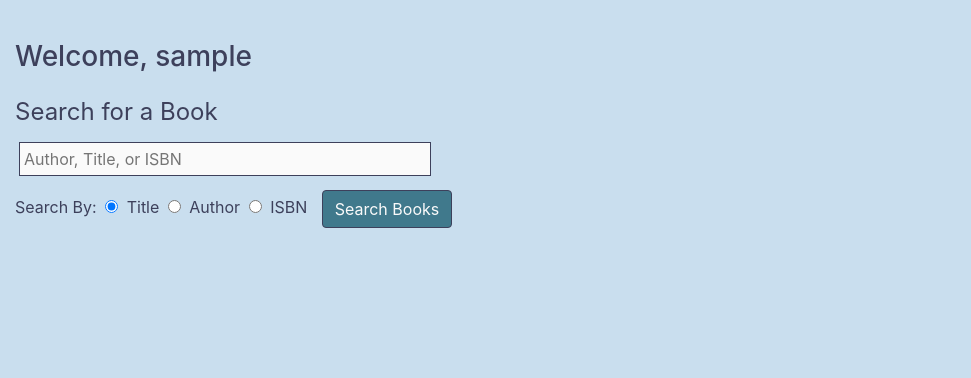
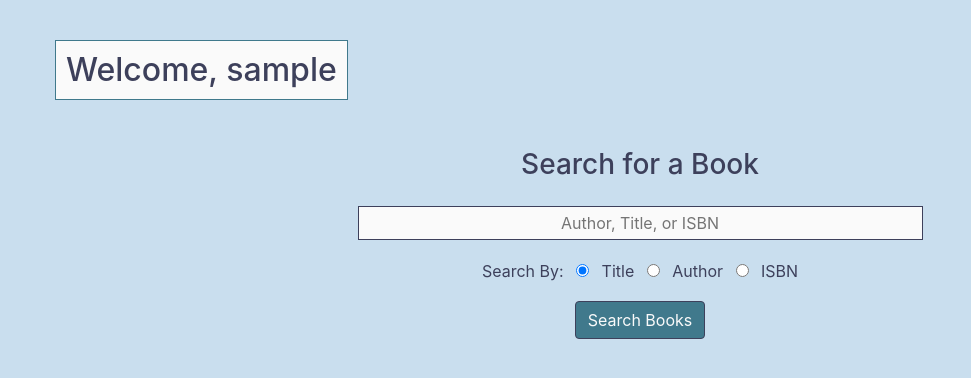
Before and after one commit to sjudkis/book-thoughts, a Flask app: page / in a window 1280 px wide. Shown: the part 58-436 px from the top of the page, without its empty margins (0-971 px from the left). Run offline with Flask 2, Linux system fonts and the light colour scheme; the visitor is signed in with stand-in values (Sample User, id 1); some libraries are stand-ins or nearby versions.

Commit message:
I think it's done?

```diff
--- a/static/style.css
+++ b/static/style.css
@@ -18,7 +18,46 @@ input {
     padding: 4px;
     margin: 4px;
     background-color: #FAFAFA;
+    text-align: center;
 }
+
+
+#welcome-header {
+    display: inline-block;
+    margin-left: 40px;
+    margin-top: 40px;
+    border: 1px solid #40798C;
+    background-color: #FAFAFA;
+    /* width: 100%; */
+    padding: 10px;
+    text-align: left;
+}
+
+#results-table {
+    background-color: #FAFAFA;
+    border: 1px solid #40798C;
+    border-collapse: collapse;
+    width: 60%;
+    margin: 15px auto;
+}
+
+td, th {
+    border: 1px solid #40798C;
+    padding: 5px;
+}
+
+th {
+    text-align: center;
+}
+
+tr {
+    padding: 5px;
+}
+
+tr:nth-child(even) {
+    background-color: #EDF6FD;
+  }
+
 
 .navbar {
     background-color: #FAFAFA;
@@ -56,6 +95,7 @@ input {
 
 .back-button {
     margin: 40px;
+    margin-bottom: 60px;
 }
 
 .header-row {
@@ -74,10 +114,64 @@ input {
     font-size: 4em;
 }
 
+.user-review {
+    background-color: #FAFAFA;
+    border: 1px solid #40798C;
+    width: 60%;
+    margin: 20px auto;
+}
 
+.reviewer-name {
+    margin: 10px auto;
 
+}
 
+.user-rating, .review-text {
+    padding: 0px 20px;
+}
 
+#edit-review-btn {
+    margin-bottom: 20px;
+}
+
+#display-book-header {
+    background-color: #FAFAFA;
+    border: 1px solid #40798C;
+    display: inline-block;
+    padding: 5px 20px;
+}
+
+#display-book-data {
+    margin-top: 30px;
+}
+
+#display-book-review-header {
+    margin-bottom: 30px;
+}
+
+#write-review-btn {
+    margin: 35px 0px;
+}
+
+#review-text {
+    padding: 4px;
+}
+
+#write-review-form {
+    margin: 20px;
+}
+
+#rating-system-label {
+    margin:10px;
+}
+
+.search-type-row {
+    margin: 12px;
+}
+
+.search-type-radio {
+    margin: 8px;
+}
 
 /* ***************************** */
 /* 5 star rating system */
@@ -85,6 +179,7 @@ input {
     float: left;
     height: 46px;
     padding: 0 10px;
+    margin-left:10px;
 }
 .rate:not(:checked) > input {
     position:absolute;
@@ -126,5 +221,6 @@ input {
 
 .error-text {
     color: #B9314F;
+    margin: 10px;
 }
 /* Modified from: https://github.com/mukulkant/Star-rating-using-pure-css */
--- a/templates/home.html
+++ b/templates/home.html
@@ -32,30 +32,40 @@ Book Thoughts - Home
 {% endblock %}
 
 {% block body %}
-<h3>Welcome, {{username}}</h3>
 
+<div id="test">
+    <h2 id="welcome-header">
+        <span>Welcome, {{username}}</span>
+    </h2>
+</div>
+<div class="row align-items-center justify-content-center">
+    <div class="col text-center">
+        <h3>Search for a Book</h3>
         <form action="{{url_for('search')}}" method="GET">
             <fieldset>
-        <legend>Search for a Book</legend>
+                <!-- <legend>Search for a Book</legend> -->
                 <div>
-            <input type="text" name="search_text" placeholder="Author, Title, or ISBN" maxlength="50" required size="35">
+                    <input type="text" name="search_text" placeholder="Author, Title, or ISBN" maxlength="50" required size="50">
                 </div>
-        <div>
+                <div class="search-type-row">
                     <span>Search By:</span>
-            <input type="radio" name="search_type" id="title" value="title" checked>
+                    <input class="search-type-radio" type="radio" name="search_type" id="title" value="title" checked>
                     <label for="title">Title</label>
 
-            <input type="radio" name="search_type" id="author" value="author">
+                    <input class="search-type-radio" type="radio" name="search_type" id="author" value="author">
                     <label for="author">Author</label>
 
-            <input type="radio" name="search_type" id="isbn" value="isbn">
+                    <input class="search-type-radio" type="radio" name="search_type" id="isbn" value="isbn">
                     <label for="isbn">ISBN</label>
 
+                    <div>
                         <button type="submit" class="btn btn-primary">Search Books</button>
+                    </div>
                 </div>
 
             </fieldset>
         </form>
-
+    </div>
+</div>
 
 {% endblock %}
```
Also changed, not shown: templates/display_book.html (+51 -17 lines), templates/search.html (+49 -14 lines), templates/write_review.html (+35 -9 lines). Lines whose indentation alone changed are shown as unchanged.
